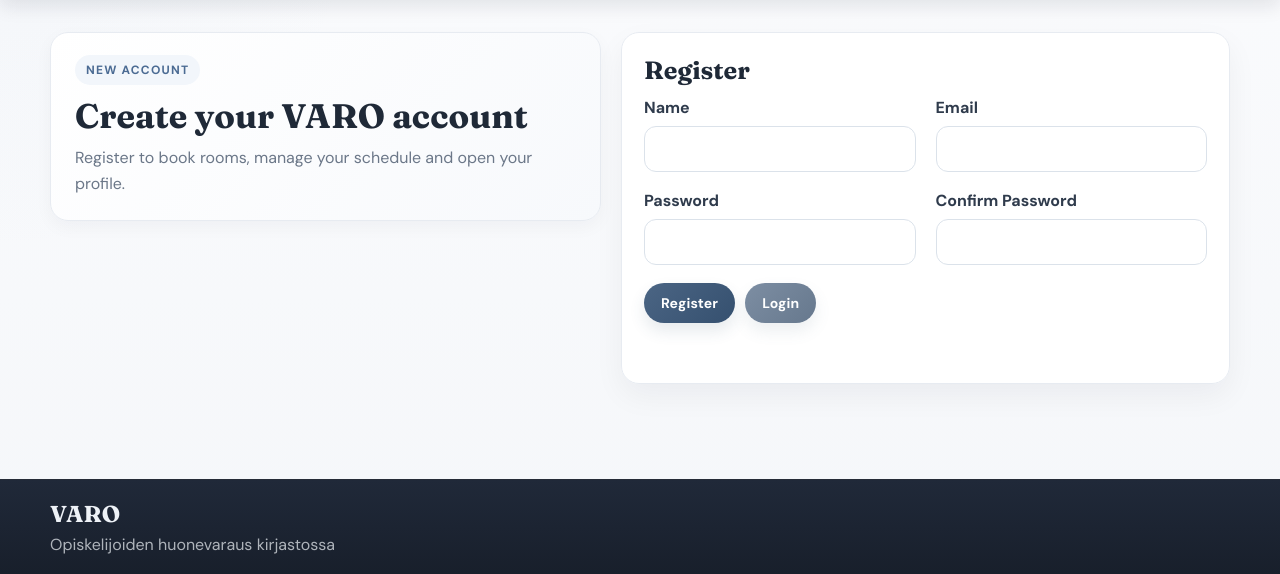
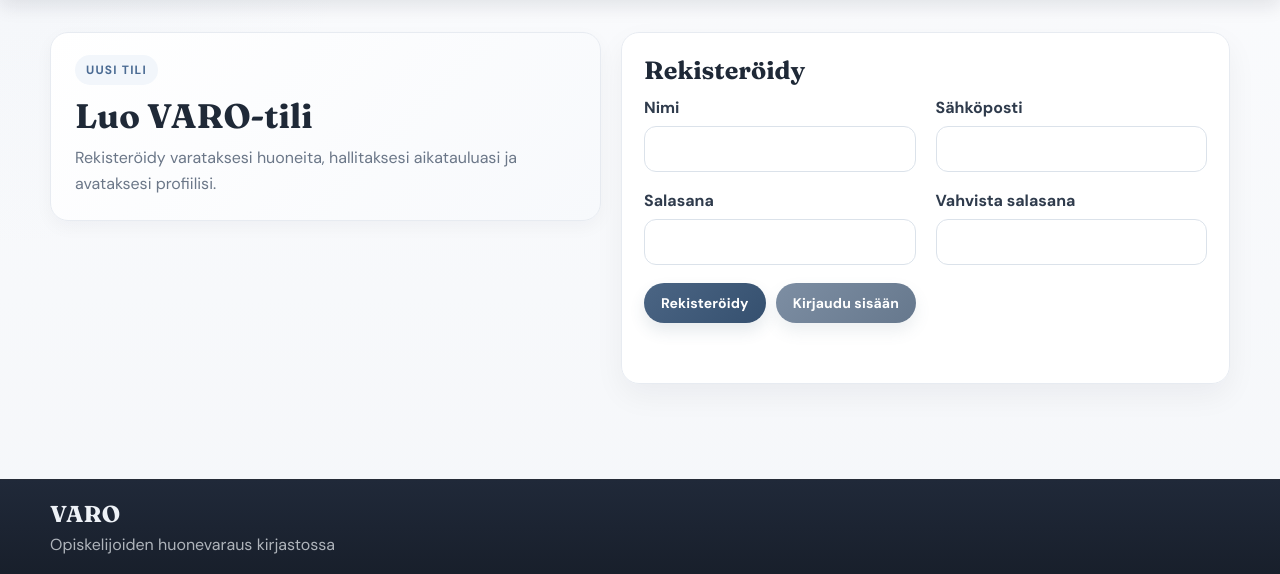
Before and after one commit to krasnovka/rentroomphp, a PHP site: page /register.php in a window 1280 px wide. Shown: the part 107-681 px from the top of the page. Run offline with PHP 8.4, Linux system fonts and the light colour scheme.

Commit message:
Changes
Simplified the code and also translated the Register and Login pages into Finnish.

```diff
--- a/register.php
+++ b/register.php
@@ -21,22 +21,22 @@ if ($_SERVER['REQUEST_METHOD'] === 'POST') {
 
     // validate required fields
     if ($name === '' || $email === '' || $password === '' || $confirm_password === '') {
-        $errors[] = 'All fields are required.';
+        $errors[] = 'Kaikki kentät ovat pakollisia.';
     }
 
     // validate email format
     if ($email !== '' && !filter_var($email, FILTER_VALIDATE_EMAIL)) {
-        $errors[] = 'Enter a valid email.';
+        $errors[] = 'Anna kelvollinen sähköposti.';
     }
 
     // validate password length
     if ($password !== '' && strlen($password) < 6) {
-        $errors[] = 'Password must be at least 6 characters.';
+        $errors[] = 'Salasanan täytyy olla vähintään 6 merkkiä.';
     }
 
     // check password confirmation
     if ($password !== $confirm_password) {
-        $errors[] = 'Passwords do not match.';
+        $errors[] = 'Salasanat eivät täsmää.';
     }
 
     if (!$errors) {
@@ -48,7 +48,7 @@ if ($_SERVER['REQUEST_METHOD'] === 'POST') {
         $user = $stmt->fetch();
 
         if ($user) {
-            $errors[] = 'This email is already registered.';
+            $errors[] = 'Tämä sähköposti on jo rekisteröity.';
         } else {
 
             // hash password
@@ -61,7 +61,7 @@ if ($_SERVER['REQUEST_METHOD'] === 'POST') {
             $stmt = $conn->prepare($sql);
             $stmt->execute([$name, $email, $hash]);
 
-            set_message('Registration completed. You can log in now.', 'success');
+            set_message('Rekisteröinti onnistui. Voit nyt kirjautua sisään.', 'success');
             redirect('login.php');
         }
     }
@@ -75,14 +75,14 @@ include 'header.php';
 
     <!-- intro section -->
     <div class="page-intro fade-card">
-        <span class="section-tag">New Account</span>
-        <h1>Create your VARO account</h1>
-        <p>Register to book rooms, manage your schedule and open your profile.</p>
+        <span class="section-tag">Uusi tili</span>
+        <h1>Luo VARO-tili</h1>
+        <p>Rekisteröidy varataksesi huoneita, hallitaksesi aikatauluasi ja avataksesi profiilisi.</p>
     </div>
 
     <!-- register form -->
     <div class="card glass-card fade-card delay-1 auth-card">
-        <h2>Register</h2>
+        <h2>Rekisteröidy</h2>
 
         <?php if ($errors): ?>
             <div class="message error">
@@ -96,31 +96,31 @@ include 'header.php';
 
             <div class="grid-two">
                 <div class="form-group">
-                    <label for="name">Name</label>
+                    <label for="name">Nimi</label>
                     <input type="text" id="name" name="name" value="<?php echo e($name); ?>">
                 </div>
 
                 <div class="form-group">
-                    <label for="email">Email</label>
+                    <label for="email">Sähköposti</label>
                     <input type="email" id="email" name="email" value="<?php echo e($email); ?>">
                 </div>
             </div>
 
             <div class="grid-two">
                 <div class="form-group">
-                    <label for="password">Password</label>
+                    <label for="password">Salasana</label>
                     <input type="password" id="password" name="password">
                 </div>
 
                 <div class="form-group">
-                    <label for="confirm_password">Confirm Password</label>
+                    <label for="confirm_password">Vahvista salasana</label>
                     <input type="password" id="confirm_password" name="confirm_password">
                 </div>
             </div>
 
             <div class="actions">
-                <button type="submit">Register</button>
-                <a href="login.php" class="btn btn-secondary">Login</a>
+                <button type="submit">Rekisteröidy</button>
+                <a href="login.php" class="btn btn-secondary">Kirjaudu sisään</a>
             </div>
 
         </form>
```
Also changed, not shown: feedback.php (+90 -29 lines), login.php (+20 -20 lines).
